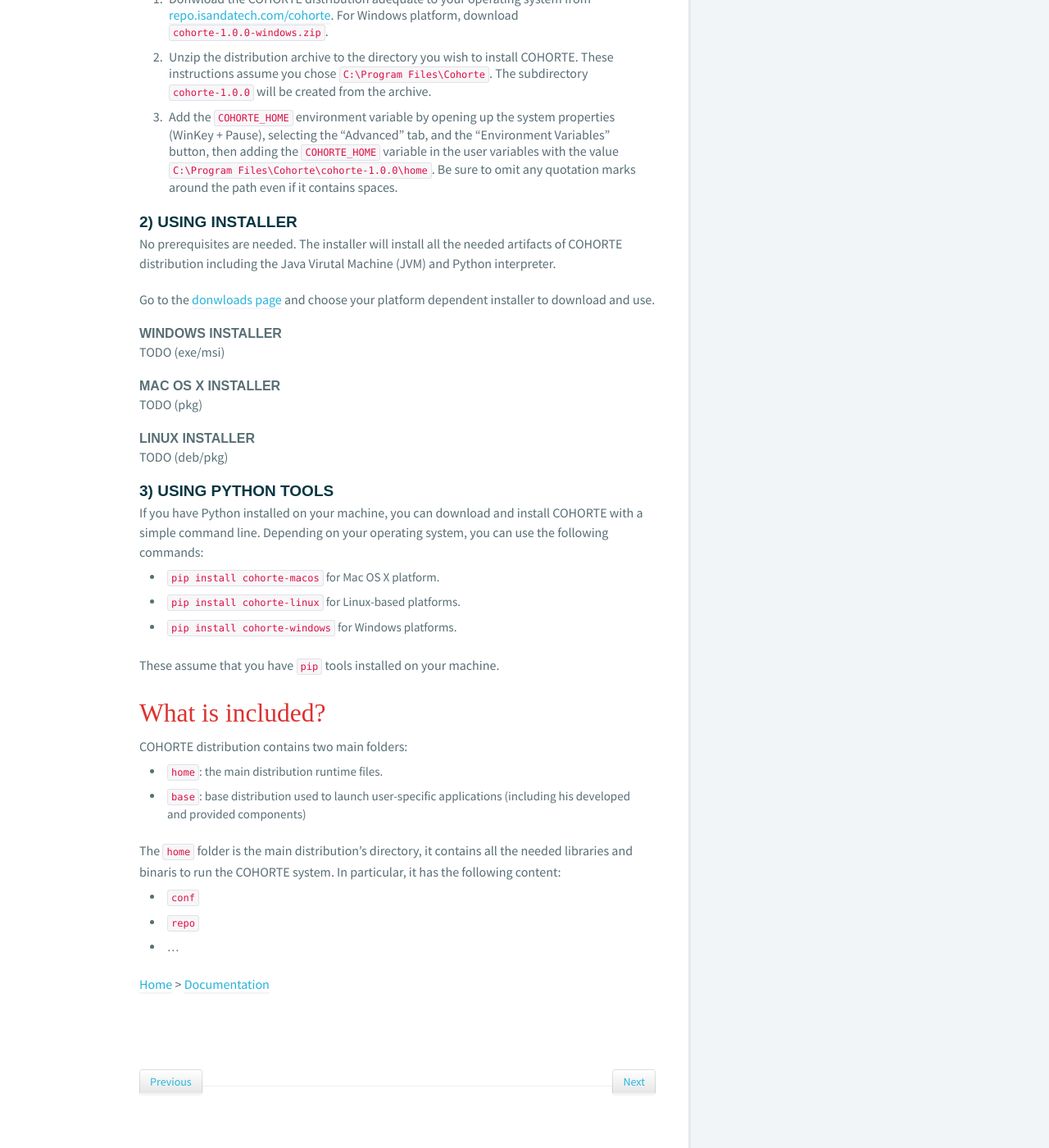
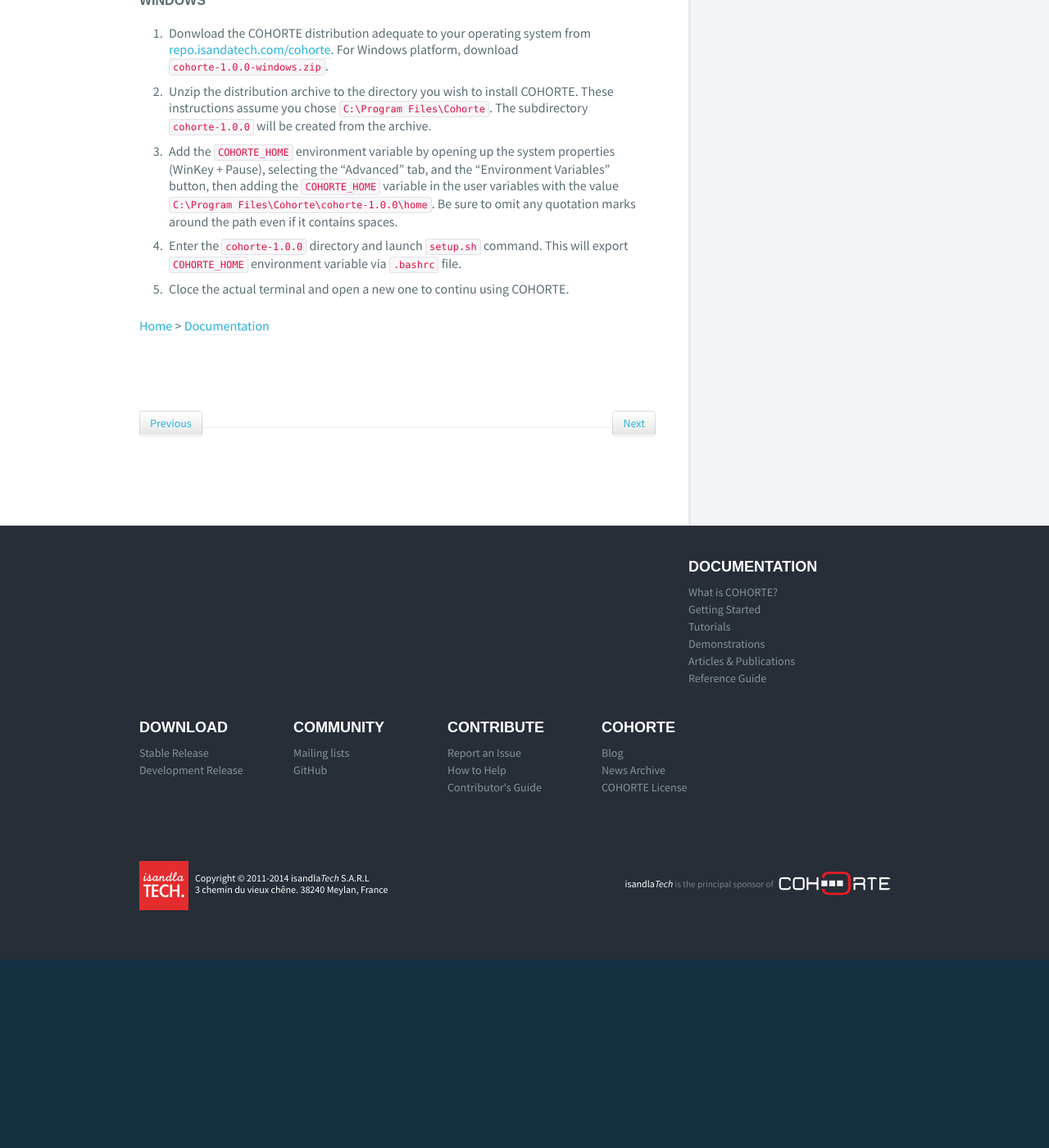
Before and after one commit to cohorte/cohorte.github.io, a Jekyll site: the page built from docs/1.x/setup/index.md, in a window 1280 px wide and 1400 px high, scrolled down 738 px. Shown: the whole window at 82% size. Built offline with Jekyll 4.4.1, drawn with Linux system fonts in a browser that asks for light colours; after the commit the page ends 1928 px from its top, so only the background shows below that; some of the changed text lies outside the part shown.

Commit message:
Update index.md

```diff
--- a/docs/1.x/setup/index.md
+++ b/docs/1.x/setup/index.md
@@ -26,47 +26,10 @@ Depending on your operating system, we give some insights about how install COHO
 1. Donwload the COHORTE distribution adequate to your operating system from [repo.isandatech.com/cohorte](http://repo.isandatech.com/cohorte). For Windows platform, download `cohorte-1.0.0-windows.zip`.
 2. Unzip the distribution archive to the directory you wish to install COHORTE. These instructions assume you chose `C:\Program Files\Cohorte`. The subdirectory `cohorte-1.0.0` will be created from the archive.
 3. Add the `COHORTE_HOME` environment variable by opening up the system properties (WinKey + Pause), selecting the "Advanced" tab, and the "Environment Variables" button, then adding the `COHORTE_HOME` variable in the user variables with the value `C:\Program Files\Cohorte\cohorte-1.0.0\home`. Be sure to omit any quotation marks around the path even if it contains spaces.
+4. Enter the `cohorte-1.0.0` directory and launch `setup.sh` command. This will export `COHORTE_HOME` environment variable via `.bashrc` file.
+5. Cloce the actual terminal and open a new one to continu using COHORTE.
 
-#### 2) Using Installer
 
-No prerequisites are needed. The installer will install all the needed artifacts of COHORTE distribution including the Java Virutal Machine (JVM) and Python interpreter.
-
-Go to the [donwloads page](../../downloads) and choose your platform dependent installer to download and use.
-
-##### Windows Installer
-
-TODO (exe/msi)
-
-##### Mac OS X Installer
-
-TODO (pkg)
-
-##### Linux Installer
-
-TODO (deb/pkg)
-
-#### 3) Using Python tools
-
-If you have Python installed on your machine, you can download and install COHORTE with a simple command line. Depending on your operating system, you can use the following commands:
-
- * `pip install cohorte-macos` for Mac OS X platform.
- * `pip install cohorte-linux` for Linux-based platforms.
- * `pip install cohorte-windows` for Windows platforms.
-
-These assume that you have `pip` tools installed on your machine.
-
-## What is included?
-
-COHORTE distribution contains two main folders:
-
- * `home`: the main distribution runtime files.
- * `base`: base distribution used to launch user-specific applications (including his developed and provided components)
-
- The `home` folder is the main distribution's directory, it contains all the needed libraries and binaris to run the COHORTE system. In particular, it has the following content:
-
- * `conf`
- * `repo`
- * ...
 
 
 
```
Also changed, not shown: other parts of docs/1.x/setup/index.md (+3 -3 lines).
